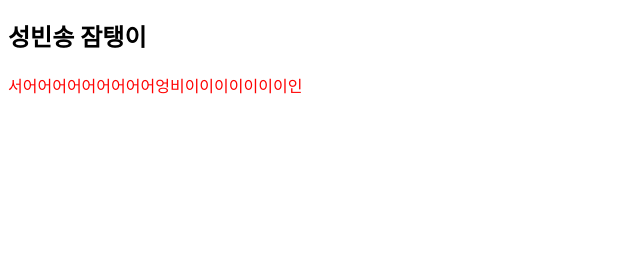
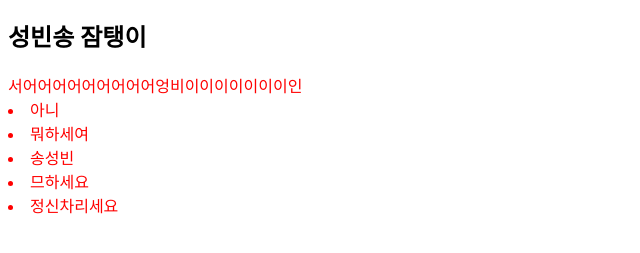
Before and after one commit to dauife/hooome, a plain HTML site: page index.html in a window 1280 px wide. Shown: the part 57-310 px from the top of the page, without its empty margins (0-640 px from the left). Drawn offline with Linux system fonts and the light colour scheme.

Commit message:
Update index.html

```diff
--- a/index.html
+++ b/index.html
@@ -7,6 +7,13 @@
 
   <body>
   <font color =red>서어어어어어어어어어엉비이이이이이이이인<font>
+    </ul>
+      <li>아니</li>
+      <li>뭐하세여</li>
+      <li>송성빈</li>
+      <li>므하세요</li>
+      <li>정신차리세요</li>
+      </ul>
    </body>
 
 </html>
```
